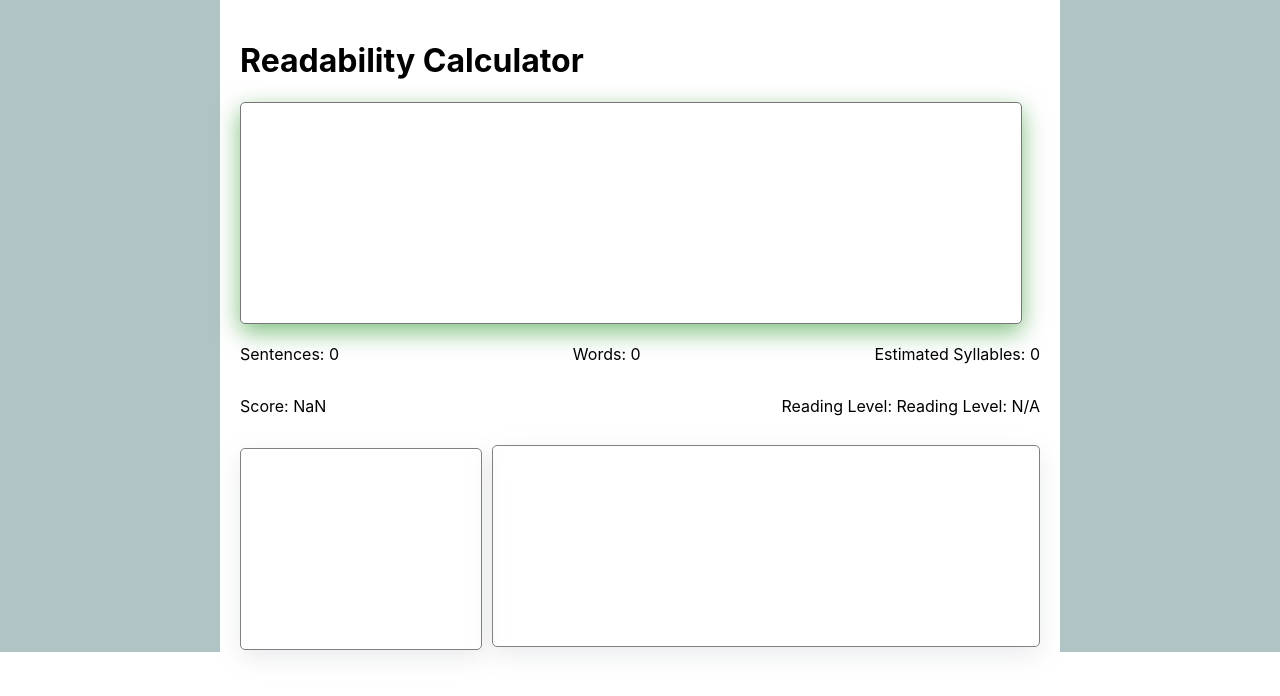
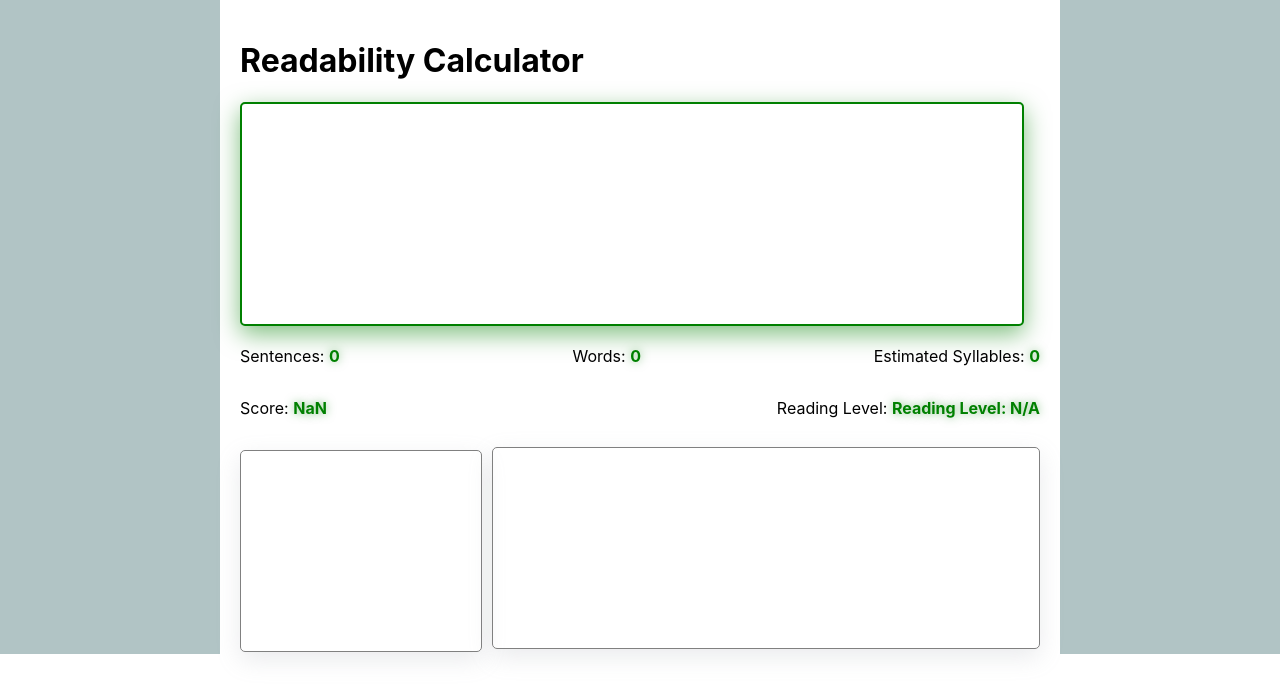
Before and after one commit to rjames187/readability-checker, a React (Create React App) app: page / in a window 1280 px wide. Shown: the top 696 px of the page. Built offline with nearby package versions, Linux system fonts and the light colour scheme.

Commit message:
add contextual color change for text

```diff
--- a/src/App.css
+++ b/src/App.css
@@ -32,12 +32,20 @@ body {
 }
 
 textarea {
+  border-width: 2px;;
   width: 760px;
   min-height: 200px;
   resize: none;
   padding: 10px;
   border-radius: 5px;
+  border-color: rgb(var(--r), var(--g), var(--b));
   box-shadow: rgb(var(--r), var(--g), var(--b), 0.5) 0px 8px 24px;
+  transition: 1s;
+}
+
+textarea:focus-visible {
+  outline: none;
+  border-width: 4px;
 }
 
 #factors-row {
@@ -48,6 +56,12 @@ textarea {
 #results-row {
   display: flex;
   justify-content: space-between;
+}
+
+span.context-color {
+  color: rgb(var(--r), var(--g), var(--b));
+  font-weight: 700;
+  text-shadow: rgb(var(--r), var(--g), var(--b), 0.5) 0px 0px 10px;
 }
 
 #hard-lists {
--- a/src/components/Calc.js
+++ b/src/components/Calc.js
@@ -100,13 +100,13 @@ function Calc() {
     <>
         <textarea onChange={countText}></textarea>
         <div id="factors-row">
-            <p>Sentences: {count.sentences}</p>
-            <p>Words: {count.words}</p>
-            <p>Estimated Syllables: {count.syllables}</p>
+            <p>Sentences: <span class="context-color">{count.sentences}</span></p>
+            <p>Words: <span class="context-color">{count.words}</span></p>
+            <p>Estimated Syllables: <span class="context-color">{count.syllables}</span></p>
         </div>
         <div id="results-row">
-            <p>Score: {parseFloat(score).toFixed(2)}</p>
-            <p>Reading Level: {getReadingLevel(score)}</p>
+            <p>Score: <span class="context-color">{parseFloat(score).toFixed(2)}</span></p>
+            <p>Reading Level: <span class="context-color">{getReadingLevel(score)}</span></p>
         </div>
         <div id="hard-lists">
             <ul id="hard-words">
```
